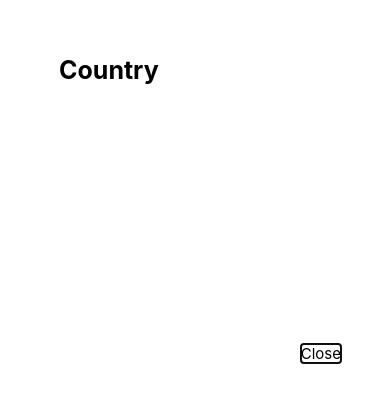
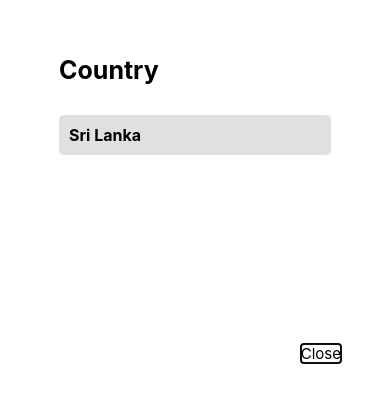
Before and after one commit to ChamudithaWasala0423/hospital-finder-app, a React Native app: screen / in a window 390 px wide. Shown: the part 218-620 px from the top of the page. Built offline with nearby package versions, Linux system fonts and the light colour scheme.

Commit message:
set country name

```diff
--- a/pop_upScreen/country.tsx
+++ b/pop_upScreen/country.tsx
@@ -18,6 +18,10 @@ const Country: React.FC<CountryModalProps> = ({ visible, onClose }) => {
       <View style={styles.modalContainer}>
         <View style={styles.modalContent}>
           <Text style={styles.countryText}>Country</Text>
+          <View style={styles.titleContainer}>
+            <Text style={styles.titleText}>Sri Lanka</Text>
+          </View>
+
           <TouchableOpacity  style={styles.closeButton} onPress={onClose}>
             <Text style={styles.closetext}>Close</Text>
           </TouchableOpacity>
@@ -59,6 +63,19 @@ const styles = StyleSheet.create({
     closetext:{
         fontSize:15,
         color:'#000000'
-    }
+    },
+    titleContainer: {
+        backgroundColor: '#e0e0e0',
+        padding: 10,
+        borderRadius: 5,
+        marginBottom: 10,
+        marginTop:30,
+        //borderColor:'#000000',
+        //borderWidth:2
+      },
+      titleText: {
+        fontSize: 16,
+        fontWeight: 'bold',
+      },
   });
 export default Country;
```
